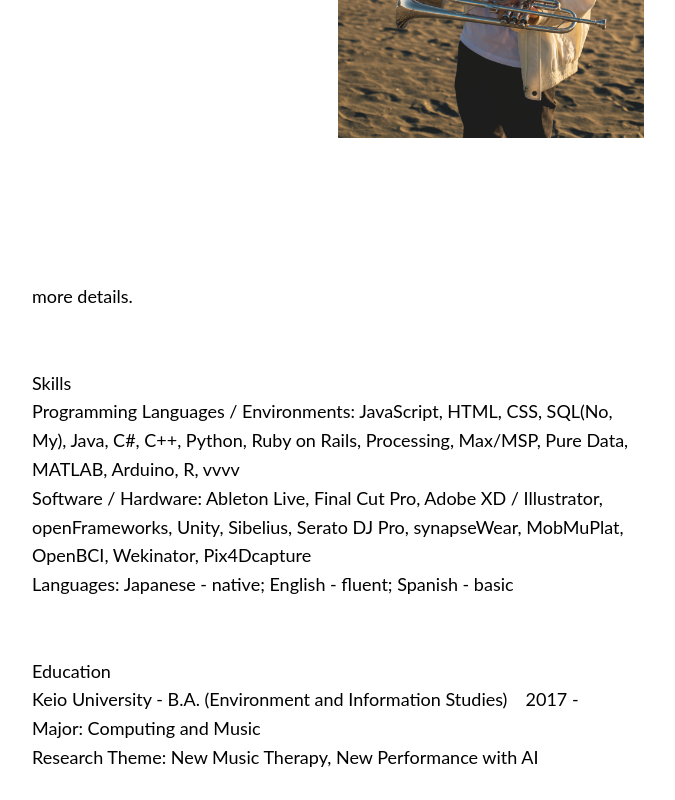
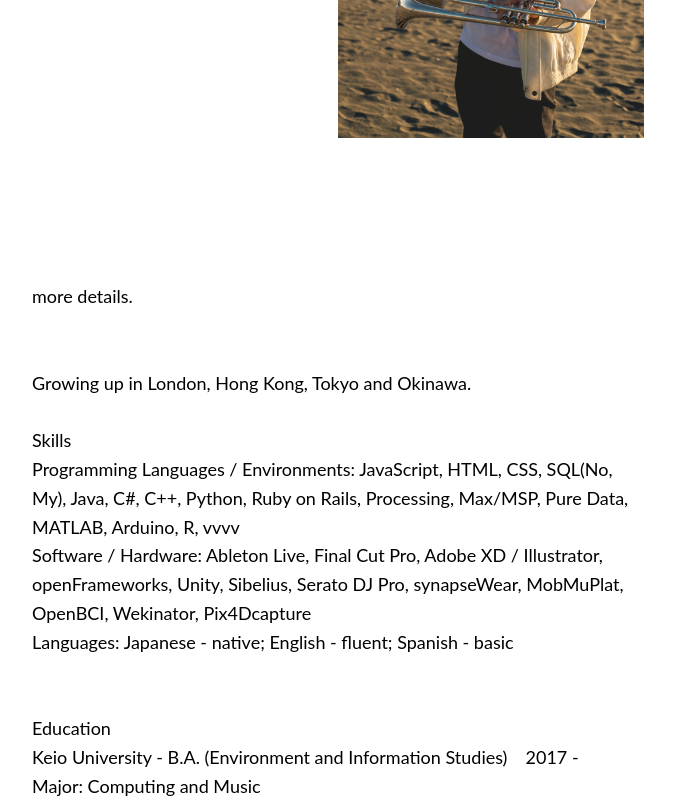
Before and after one commit to pokaryosy/mypage, a Next.js app: page /about in a window 1280 px wide. Shown: the part 580-1380 px from the top of the page, without its empty margins (302-977 px from the left). Built offline with nearby package versions, Linux system fonts and the light colour scheme.

Commit message:
201 commits

```diff
--- a/pages/about.js
+++ b/pages/about.js
@@ -53,6 +53,9 @@ export default function Page({ children, home }) {
                             <br />
                             <br />
                             <br />
+                            Growing up in London, Hong Kong, Tokyo and Okinawa.
+                            <br />
+                            <br />
                                         Skills
                                         <br />
                                         Programming Languages / Environments:  JavaScript, HTML, CSS, SQL(No, My), Java, C#, C++, Python, Ruby on Rails, Processing, Max/MSP, Pure Data, MATLAB, Arduino, R, vvvv <br />
```
